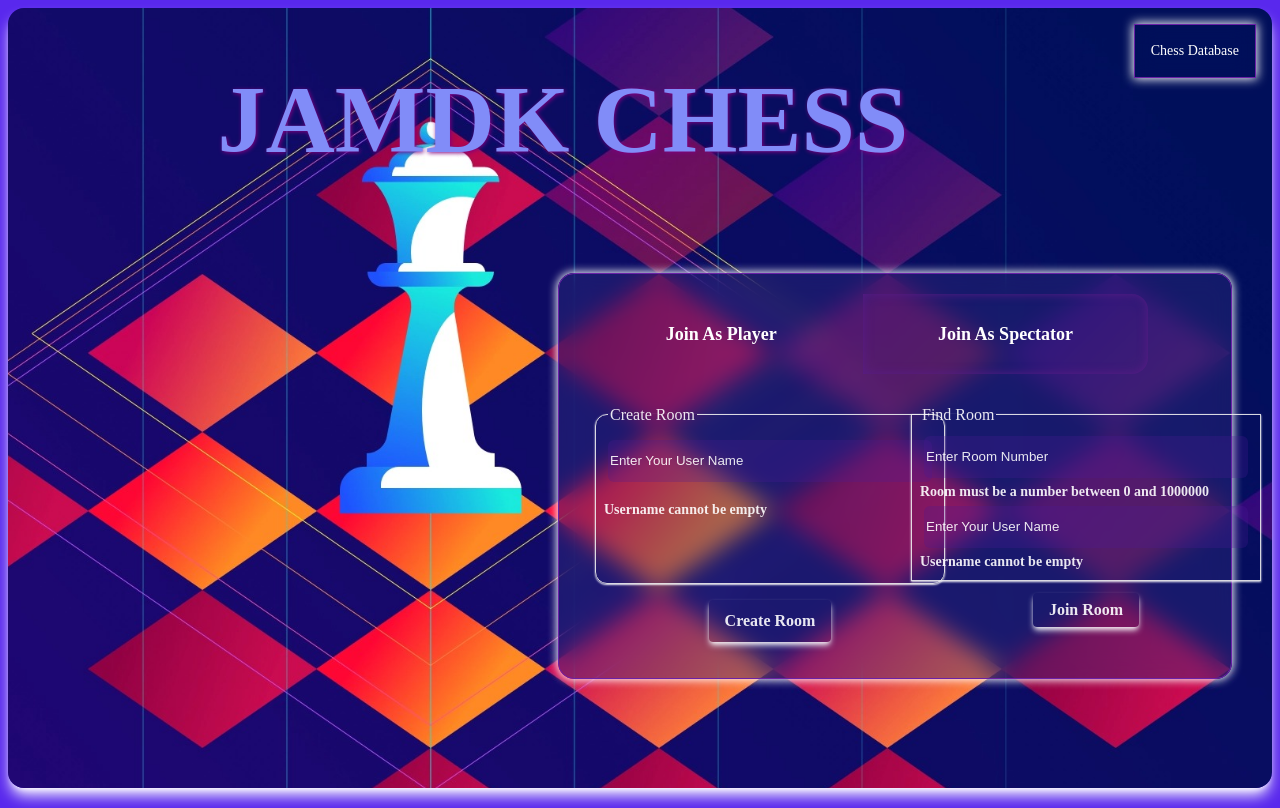
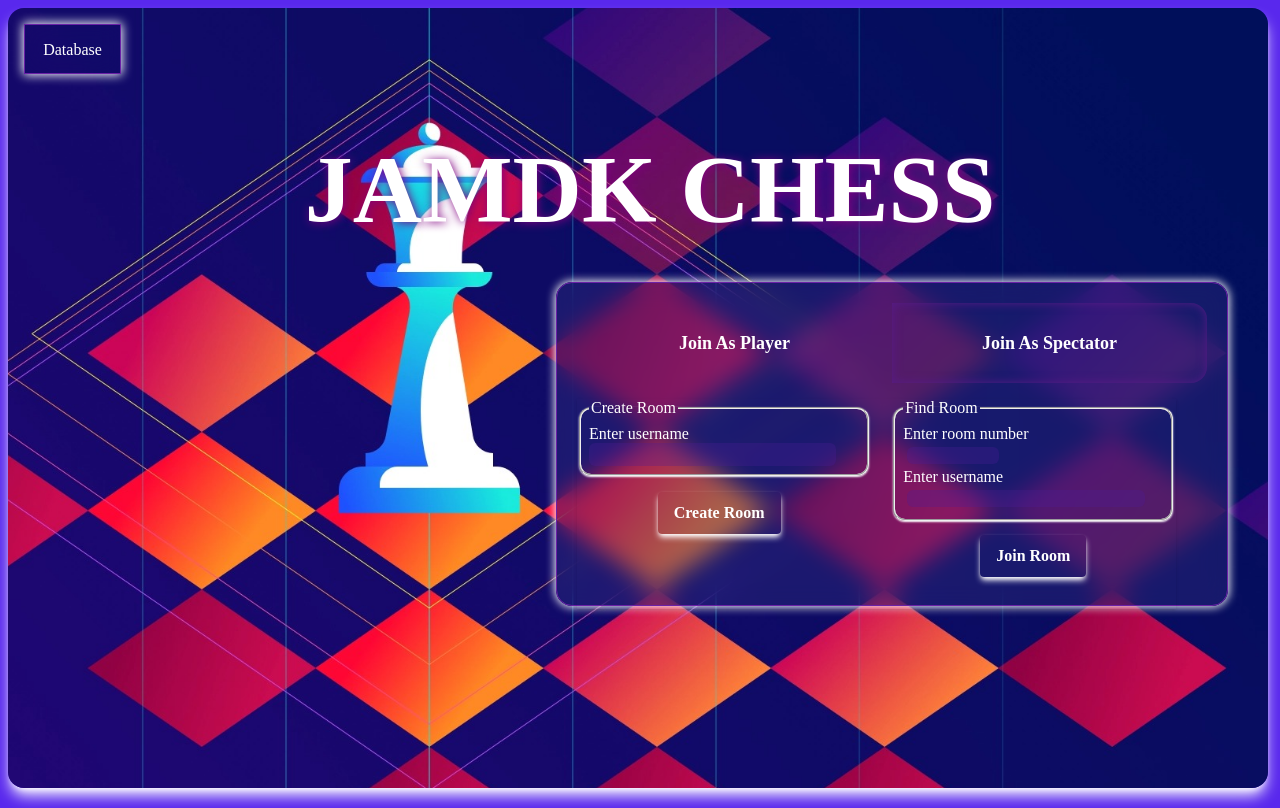
Before and after one commit to VexMihir/chessApp, a React (Create React App) app in the folder client/: page /playerForm in a window 1280 px wide. Built offline with nearby package versions, Linux system fonts and the light colour scheme.

Commit message:
error handling pt2

```diff
--- a/client/src/components/roomAssignment/JoinAsPlayer/CreateRoom/JoinRoomForm.js
+++ b/client/src/components/roomAssignment/JoinAsPlayer/CreateRoom/JoinRoomForm.js
@@ -4,32 +4,61 @@ import {useRef, useState} from "react";
 export function JoinRoomForm() {
     const refInput = useRef(null)
     const [userName, setUserName] = useState(null);
+    const [userNameError, setuserNameError] = useState(false);
+
     const handleOnChange = (e) => {
+        checkEmptyUserName(e)
         e.preventDefault();
-        setUserName(e.target.value)
+        setUserName(e.target.value);
+    }
+
+    const checkEmptyUserName = (e) => {
+        if(!e.target.value || e.target.value.length === 0) {
+            setuserNameError(true)
+        } else {
+            setuserNameError(false)
+        }
+    }
+
+    const finalCheck = (e) => {
+        if (!userName || userName.length === 0 ) {
+            e.preventDefault();
+            window.alert("USERNAME CANNOT BE EMPTY")
+        }
     }
 
     return (
-        <div className={"grid grid-rows-[1fr_auto] w-[80%] h-[80%] opacity-90 p-4"}>
-            <fieldset className={"inline-block m-auto p-2 border border-solid border-purple-450 border-3 mt-[1rem] w-[80%] h-[10rem] " +
+        <div className={"w-[50%] h-[100%] flex flex-col mb-1"}>
+            <fieldset className={"w-[95%] " +
                 "rounded-xl p-2 " +
                 "shadow shadow-sm shadow-white "}>
 
-                <legend className={"rounded text-white m-1" }>Create Room</legend>
+                <legend className={"rounded text-white " }>Create Room</legend>
+                <label>Enter username</label>
                 <input required
-                       type={"text"} placeholder={"Enter Your User Name"}
+                       type={"text"}
                        ref={refInput}
                        onChange={(e)=>(handleOnChange(e))}
-                       className={"peer/Text rounded-md text-white w-80 h-10 px-0.5 border-none m-1 bg-violet-900/30"}
+                       onBlur={(e)=>{checkEmptyUserName(e)}}
+                       className={"peer/Text rounded-md text-white py-[0.25rem] border-none bg-violet-900/30 " +
+                           "w-[90%] relative " +
+                           "m-auto"}
                 />
-                <p className="mb-1 invisible peer-invalid/Text:visible text-white font-extrabold text-sm">Username cannot be empty</p>
+                {
+                    userNameError?  <p className="mb-1 text-pink-700  text-sm">
+                        <mark className={"bg-white text-pink-600"}>Username cannot be empty</mark></p>: ""
+
+                }
             </fieldset>
             <NavLink
                 className=
-                    {"no-underline border  inline block mt-4 py-3 px-4 hover:bg-gray-900 " +
-                        "text-white font-bold border border-purple-450 rounded " +
-                        "shadow shadow-md shadow-white " +
-                        "m-auto"}
+                    {
+                        "m-auto text-center " +
+                        "no-underline border py-3 px-4 hover:bg-gray-900 " +
+                        "text-white font-bold rounded " +
+                        "shadow shadow-md shadow-white mt-[1rem]"
+                    }
+                onClick={(e)=>{finalCheck(e)}}
                 to={"/waitingRoomForm"}
                 state={{userName: userName}
                 }>Create Room</NavLink>
--- a/client/src/components/roomAssignment/JoinAsPlayer/FindRoom/FindRoomForm.js
+++ b/client/src/components/roomAssignment/JoinAsPlayer/FindRoom/FindRoomForm.js
@@ -6,52 +6,96 @@ export function FindRoomForm() {
     const refRoom = useRef(null);
     const [userName, setUserName] = useState(null);
     const [roomNumber, setRoomNumber] = useState(null);
+    const [userNameError, setuserNameError] = useState(false);
+    const [roomEror, setRoomNumberError] = useState(false);
 
     const handleOnChange = (e) => {
+        checkEmptyUserName(e)
         e.preventDefault();
         setUserName(e.target.value)
     }
 
     const handleRoomNumber = (e) => {
+        checkInvalid(e)
         e.preventDefault();
         setRoomNumber(Number(e.target.value))
     }
 
+    const checkEmptyUserName = (e) => {
+        if(!e.target.value || e.target.value.length === 0) {
+            setuserNameError(true)
+        } else {
+            setuserNameError(false)
+        }
+    }
+
+    const checkInvalid = (e) => {
+        if(!e.target.value || e.target.value.length === 0 || !isNaN(e.target.value)) {
+            setRoomNumberError(true)
+        } else {
+            setRoomNumberError(false)
+        }
+    }
+    const finalCheck = (e) => {
+        if (!userName || userName.length === 0 ) {
+            e.preventDefault();
+            window.alert("USERNAME CANNOT BE EMPTY")
+        } else if (!roomNumber || roomNumber < 0 || roomNumber > 1000000) {
+            e.preventDefault();
+            window.alert("ROOM NUMBER IS INVALID")
+        }
+    }
+
     return (
-        <div className={"grid grid-rows-[auto_auto] w-[80%] h-[80%] opacity-90 p-4"}>
-            <fieldset className={"inline-block m-auto p-2 border border-solid border-purple-450 border-3 mt-[1rem] h-[80%]" +
+        <div className={"w-[50%] h-[100%] flex flex-col mb-1"}>
+            <fieldset className={" " +
                 "rounded-xl p-2 " +
                 "shadow shadow-sm shadow-white "}>
                 <legend className={"rounded-2xl text-white"}>Find Room</legend>
+                <label>Enter room number</label>
+                <br/>
                 <input  required
                         min={0}
                         max={1000000}
                         type={"number"}
-                       placeholder={"Enter Room Number"}
-                       ref={refRoom}
-                       onChange={(e)=>(handleRoomNumber(e))}
-                       className={"peer/Num rounded-md text-white w-80 h-10 px-0.5 border-none m-1 bg-violet-900/30"}
+                        ref={refRoom}
+                        onChange={(e)=>(handleRoomNumber(e))}
+                        className={"peer/Num rounded-md text-white px-0.5 border-none m-1 bg-violet-900/30"}
+                        onBlur={(e)=>{checkInvalid(e)}}
                 />
-                <p className="m-0 invisible peer-invalid/Num:visible text-white font-extrabold  text-sm">Room must be a
-                    number between 0 and 1000000</p>
+                {
+                    roomEror?  <p className="mb-1 text-pink-700  text-sm">
+                        <mark className={"bg-white text-pink-600"}>Room number must be a number between 0 and 1000000
+                        </mark></p>: ""
+
+                }
+                <br/>
+                <label>Enter username</label>
+                <br/>
                 <input required
-                       type={"text"} placeholder={"Enter Your User Name"}
                        ref={refInput}
                        onChange={(e)=>(handleOnChange(e))}
-                       className={"peer/Text rounded-md text-white w-80 h-10 px-0.5 border-none m-1 bg-violet-900/30"}
+                       onBlur={(e)=>{checkEmptyUserName(e)}}
+                       className={"peer/Text rounded-md text-white  px-0.5 border-none m-1 bg-violet-900/30 w-[90%]"}
                 />
-                <p className="m-0 invisible peer-invalid/Text:visible text-white font-extrabold  text-sm">Username cannot be empty</p>
+                {
+                    userNameError?  <p className="mb-1 text-pink-700  text-sm">
+                        <mark className={"bg-white text-pink-600"}>Username cannot be empty</mark></p>: ""
+
+                }
             </fieldset>
             <NavLink
                 className=
-                    {"no-underline border  inline block mt-3 py-2 px-4 hover:bg-gray-900 " +
-                        "text-white font-bold border border-purple-450 rounded " +
+                    {"m-auto text-center " +
+                        "no-underline border py-3 px-4 hover:bg-gray-900 " +
+                        "text-white font-bold rounded " +
                         "shadow shadow-md shadow-white " +
-                        "m-auto"}
-                onChange={(e)=>(handleRoomNumber(e))}
+                        ""}
+                onClick={(e)=>{finalCheck(e)}}
                 to={"/inGameView/"+ roomNumber}
                 state={{userName: userName}}
             >Join Room</NavLink>
+            <br />
         </div>
     )
 }
--- a/client/src/components/roomAssignment/JoinAsPlayer/PlayerForm.js
+++ b/client/src/components/roomAssignment/JoinAsPlayer/PlayerForm.js
@@ -3,7 +3,9 @@ import {JoinRoomForm} from "./CreateRoom/JoinRoomForm";
 
 export function PlayerForm() {
     return (
-        <div className={"grid grid-cols-2 h-[60%]"}>
+        <div className={"shadow mt-[1rem] w-[95%]  " +
+            "flex flex-cols justify-start gap-x-[5%]"
+        }>
             <JoinRoomForm />
             <FindRoomForm />
         </div>
--- a/client/src/components/roomAssignment/JoinAsSpectator/SpectatorForm.js
+++ b/client/src/components/roomAssignment/JoinAsSpectator/SpectatorForm.js
@@ -4,50 +4,99 @@ import {useRef, useState} from "react";
 export function SpectatorForm() {
     const [userName, setUserName] = useState(null);
     const [roomNumber, setRoomNumber] = useState(null);
+    const [userNameError, setuserNameError] = useState(false);
+    const [roomEror, setRoomNumberError] = useState(false);
 
     const handleOnChange = (e) => {
+        checkEmptyUserName(e)
         e.preventDefault();
         setUserName(e.target.value)
     }
 
     const handleRoomNumber = (e) => {
+        checkInvalid(e)
         e.preventDefault();
         setRoomNumber(Number(e.target.value))
     }
 
+    const checkEmptyUserName = (e) => {
+        if(!e.target.value || e.target.value.length === 0) {
+            setuserNameError(true)
+        } else {
+            setuserNameError(false)
+        }
+    }
+
+    const checkInvalid = (e) => {
+        if(!e.target.value || e.target.value.length === 0 || !isNaN(e.target.value)) {
+            setRoomNumberError(true)
+        } else {
+            setRoomNumberError(false)
+        }
+    }
+
+    const finalCheck = (e) => {
+        if (!userName || userName.length === 0 ) {
+            e.preventDefault();
+            window.alert("USERNAME CANNOT BE EMPTY")
+        } else if (!roomNumber || roomNumber < 0 || roomNumber > 1000000) {
+            e.preventDefault();
+            window.alert("ROOM NUMBER IS INVALID")
+        }
+    }
+
     return (
-        <div className={"grid grid-rows-[1fr_auto] w-[100%] opacity-90 p-4"}>
-            <fieldset className={"grid grid-rows-2 grid-cols-2 m-auto p-2 border border-solid border-purple-450 border-3 mt-[1rem] " +
+        <div className={"w-[100%] h-[100%] flex flex-col mb-1"}>
+            <fieldset className={"grid grid-rows-2 grid-cols-2 m-auto p-2 mt-[1rem] w-[80%] " +
                 "rounded-xl p-0 " +
                 "shadow shadow-sm shadow-white "}>
                 <legend className={"rounded text-white m-1"}>Join As Spectator</legend>
+                <label>Enter room number</label>
+                <br />
                 <input required
                        type={"number"}
                        min={0}
                        max={1000000}
-                       placeholder={"Enter Room Number"}
                        onChange={(e)=>(handleRoomNumber(e))}
-                       className={"peer/Num rounded-md text-white w-80 h-10 px-0.5 border-none m-1 bg-violet-900/30"}
+                       className={"peer/Num rounded-md text-white py-0.5 border-none m-1 bg-violet-900/30"}
+                       onBlur={(e)=>{checkInvalid(e)}}
                 />
-                <p className="m-0 invisible peer-invalid/Num:visible text-white font-extrabold  text-sm">Room must be a
-                    number between 0 and 1000000</p>
+                <br />
+                {
+                    roomEror?  <p className="mb-1 text-pink-700  text-sm">
+                        <mark className={"bg-white text-pink-600"}>Room number must be a number between 0 and 1000000
+                        </mark></p>: ""
+
+                }
+                <br />
+                <label>Enter username</label>
+                <br />
                 <input required
-                    type={"text"} placeholder={"Enter Your User Name"}
+                       type={"text"}
                        onChange={(e)=>(handleOnChange(e))}
-                       className={"peer/Text rounded-md text-white w-80 h-10 px-0.5 border-none m-1 bg-violet-900/30"}
+                       className={"peer/Text rounded-md text-white py-0.5 border-none m-1 bg-violet-900/30 w-[90%] relative"}
+                       onBlur={(e)=>{checkEmptyUserName(e)}}
                 />
-                <p className="mb-1 invisible peer-invalid/Text:visible text-white font-extrabold text-sm">Username cannot be empty</p>
+                <br />
+                {
+                    userNameError?  <p className="mb-1 text-pink-700  text-sm">
+                        <mark className={"bg-white text-pink-600"}>Username cannot be empty</mark></p>: ""
 
+                }
+                <br />
             </fieldset>
             <NavLink
                     className=
-                        {"no-underline border  inline block mt-4 py-2 px-4 hover:bg-gray-900 " +
-                            "text-white font-bold border border-purple-450 rounded " +
-                            "shadow shadow-md shadow-white " +
-                            "m-auto mb-[3rem]"}
+                        {"m-auto text-center " +
+                            "no-underline border py-3 px-4 hover:bg-gray-900 " +
+                            "text-white font-bold rounded " +
+                            "shadow shadow-md shadow-white mt-[1rem]"
+                            }
                     to={"/inGameView/"+ roomNumber}
                     state={{userName: userName}}
+                    onClick={(e)=>{finalCheck(e)}}
                 >Join As Spectator</NavLink>
+            <br />
         </div>
     )
 }
--- a/client/src/components/roomAssignment/RoomAssignment.js
+++ b/client/src/components/roomAssignment/RoomAssignment.js
@@ -3,37 +3,46 @@ import {NavLink, Outlet} from "react-router-dom";
 
 export default function RoomAssignment() {
     return (
-        <div className={"h-[calc(100vh_-_20px)] bg-chessImage bg-cover bg-center bg-no-repeat " +
-            "rounded-2xl shadow-white shadow-lg"}>
-            <div className={"float-right text-white " +
-                " shadow-white shadow-[0px_0px_10px_1px] " +
-                " border border-solid border-purple-800" +
-                " p-4 m-4 " +
-                " no-underline backdrop-blur-md float-right relative bottom-0 right-0"
-            }><NavLink
+        <div className={
+            "h-[calc(100vh_-_20px)] w-[calc(100vw_-_20px)] " +
+            "bg-chessImage bg-cover bg-center bg-no-repeat " +
+            "rounded-2xl shadow-white shadow-lg " +
+            "flex flex-col "
+        }>
+            <div className={"text-white h-[2%] w-[5%] " +
+                "shadow-white shadow-[0px_0px_10px_1px] " +
+                "border border-solid border-purple-800 " +
+                "p-4 m-4 " +
+                "text-center "+
+                "no-underline backdrop-blur-md " +
+                "shrink-0 "
+            }>
+                <NavLink
                 to={"/PreviousGameView"}
-                className={"text-white no-underline text-sm"}
-            >Chess Database</NavLink></div>
-            <div className={"text-5xl flex justify-center items-center"}
+                className={"text-white no-underline text-[2vh]"}
+            >Database</NavLink></div>
+            <div className={"h-[15%] w-[100%] text-center p-3 mb-auto shrink-0 "
+            }
             >
-                <h1 className={"text-indigo-400"}
+                <h1 className={"text-white m-[2rem] text-[12vh]"}
                     style={{
-                        textShadow: "1px 1px 4px purple"
+                        textShadow: "1px 1px 10px purple"
                     }}
                 >JAMDK CHESS</h1>
             </div>
-            <div className={""} >
+            {/*<div className={"h-[70%] w-[50%] mt-auto shrink-0 block ml-5" +*/}
+            <div className={"h-[70%] mt-auto shrink-0"} >
                 <div
-                    className={"grid grid-rows-[5rem_auto] shadow" +
+                    className={"grid grid-rows-[5rem_80%] shadow" +
                         " shadow-white shadow-[0px_0px_10px_1px]" +
-                        " w-[50%] h-[60%] rounded-2xl" +
+                        " w-[50%] rounded-2xl" +
                         " border border-solid border-purple-800" +
                         " p-5 m-10 " +
                         " backdrop-blur-md bg-indigo-900/40 float-right relative bottom-0 right-0"}
 
                 >
                     <div
-                        className={"grid grid-cols-2 w-[90%]"}
+                        className={"grid grid-cols-2 w-[100%]"}
                     >
                         <NavLink  to={"/playerForm"}
                                   className={(state)=> state.isActive ? "text-white no-underline font-bold text-lg " +
```
